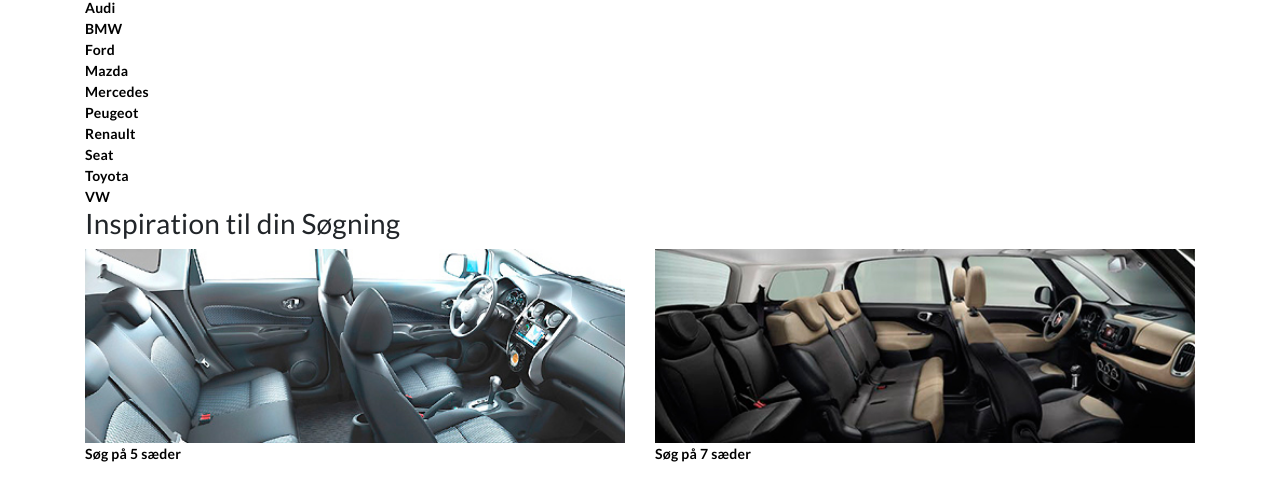
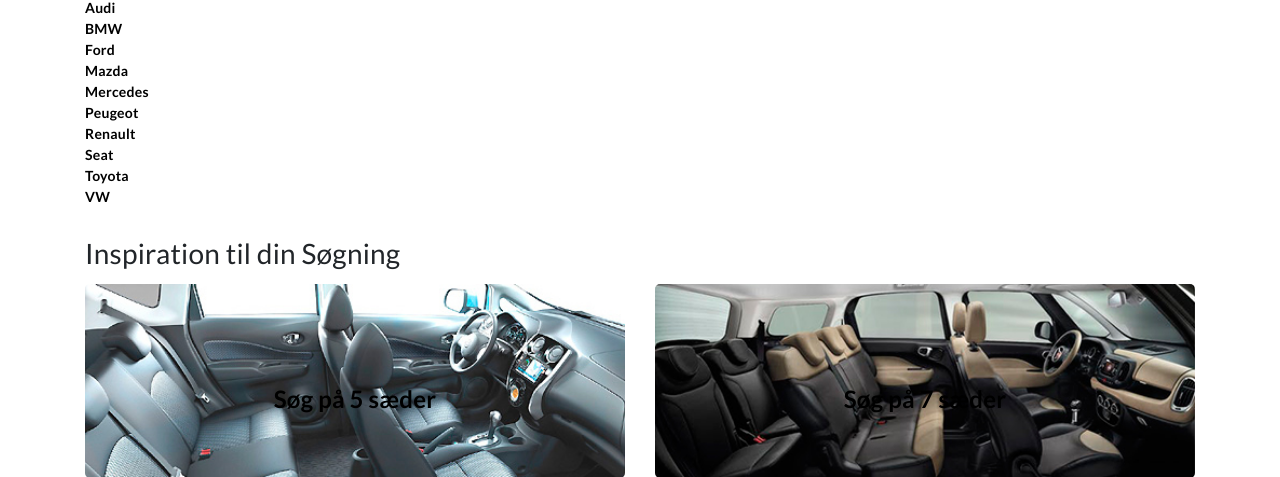
Before and after one commit to Sh1tSoft/Bileezy, a PHP site: page / in a window 1280 px wide. Shown: the part 1025-1502 px from the top of the page. Run offline with PHP 8.4, Linux system fonts and the light colour scheme; data that the repository does not hold is empty; style sheets or scripts are compiled from the project's sources; some libraries are stand-ins or nearby versions.

Commit message:
der er nok lavet noget :unicorn:

```diff
--- /dev/null
+++ b/assets/sass/comps/_inspiration.sass
@@ -0,0 +1,20 @@
+.inspiration__main
+  padding: 30px 0
+  .inspiration__main--headline
+    padding-bottom: 5px
+  .inspiration__main--category
+    margin-bottom: 30px
+    figure
+      display: flex
+      margin: 0
+      overflow: hidden
+      img
+        border-radius: 5px
+        //filter: blur(2px)
+      figcaption
+        position: absolute
+        z-index: 2000
+        width: calc(100% - 30px)
+        top: 50%
+        text-align: center
+        font-size: 24px
--- a/assets/sass/master.sass
+++ b/assets/sass/master.sass
@@ -8,6 +8,7 @@
 /*-- Components
 @import "comps/_header.sass"
 @import "comps/_login.sass"
+@import "comps/_inspiration.sass"
 
 
 
@@ -36,6 +37,7 @@ body
     font-weight: 600
     &:focus, &:hover
       text-decoration: none
+      color: $brand__button
 
   button
     outline: 0
--- a/includes/footer.php
+++ b/includes/footer.php
@@ -4,7 +4,7 @@
         <div class="col-md-3">
             <h3>Links</h3>
             <ul>
-                <li><a href="#">Forside</a></li>
+                <li><a href="index.php">Forside</a></li>
                 <li><a href="#">Bilannoncer</a></li>
                 <li><a href="#">Om</a></li>
                 <li><a href="#">Kontakt</a></li>
--- a/includes/header.php
+++ b/includes/header.php
@@ -1,4 +1,7 @@
 <?php
+if (session_status() == PHP_SESSION_NONE) {
+    session_start();
+}
 require 'includes/dbh.inc.php';
 ?>
 
@@ -29,7 +32,7 @@ require 'includes/dbh.inc.php';
 <header class="header__main container">
     <div class="row">
         <!-- Header logo -->
-        <a class="header__logo col-md-3" href="#"><img src="assets/img/logo.png"></a>
+        <a class="header__logo col-md-3" href="index.php"><img src="assets/img/logo.png"></a>
         <!-- Search bar -->
         <div class="col-md-6">
             <div class="input-group header__search">
@@ -41,11 +44,7 @@ require 'includes/dbh.inc.php';
         </div>
         <!-- Account & Login -->
         <div class="header__account col-md-3">
-          <?php
-          if (session_status() == PHP_SESSION_NONE) {
-              session_start();
-          }
-          ?>
+
 
           <?php if (!empty($_SESSION['email'])) : ?>
           <?php else: ?>
@@ -71,7 +70,7 @@ require 'includes/dbh.inc.php';
     <!-- NAVBAR -->
     <section class="header__nav">
         <ul>
-            <li><a href="#">Forside</a></li>
+            <li><a href="index.php">Forside</a></li>
             <li><a href="#">Bilannoncer</a></li>
             <li><a href="#">Om</a></li>
             <li><a href="#">Kontakt</a></li>
--- a/index.php
+++ b/index.php
@@ -1,6 +1,5 @@
+<?php require 'includes/header.php'; ?>
 <!-- HEADER & BODY (start) -->
-<?php require 'includes/header.php'; ?>
-
 <main class="container">
     <!-- HERO IMAGE (start) -->
     <picture class="hero__img--main">
@@ -86,25 +85,25 @@
         <div class="row">
             <a href="#" class="col-md-3 inspiration__main--category">
                 <figure>
-                    <img src="#">
+                    <img src="assets/img/3_doors.jpg">
                     <figcaption>Søg på 3 dørs</figcaption>
                 </figure>
             </a>
             <a href="#" class="col-md-3 inspiration__main--category">
                 <figure>
-                    <img src="#">
+                    <img src="assets/img/5_doors.jpg">
                     <figcaption>Søg på 5 dørs</figcaption>
                 </figure>
             </a>
             <a href="#" class="col-md-3 inspiration__main--category">
                 <figure>
-                    <img src="#">
+                    <img src="assets/img/elcar.jpg">
                     <figcaption>Søg på elbil</figcaption>
                 </figure>
             </a>
             <a href="#" class="col-md-3 inspiration__main--category">
                 <figure>
-                    <img src="#">
+                    <img src="assets/img/">
                     <figcaption>Søg på bybil</figcaption>
                 </figure>
             </a>
```
Also changed, not shown: login.php (+5 -5 lines), _DOCS/placeholders/220px-KKK-symbol.jpg (added).
